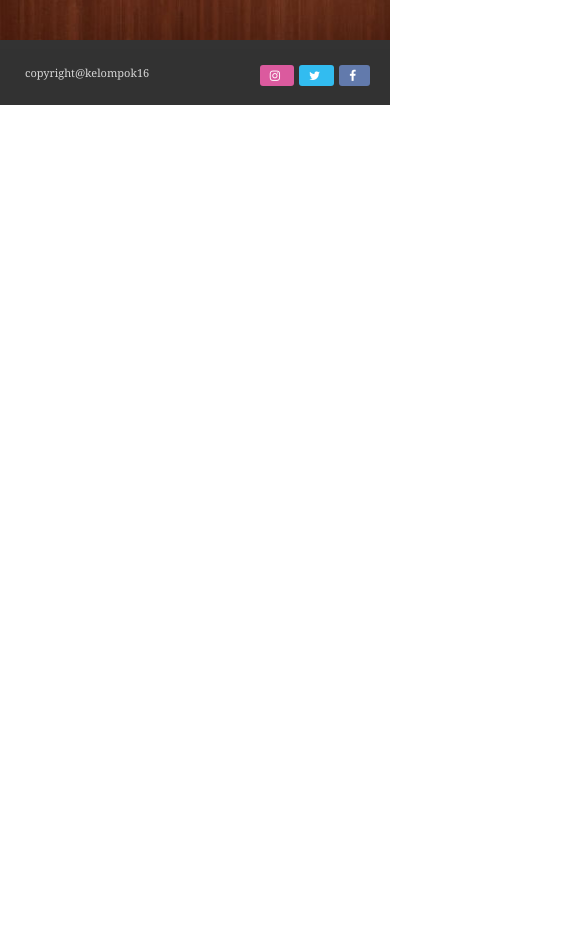
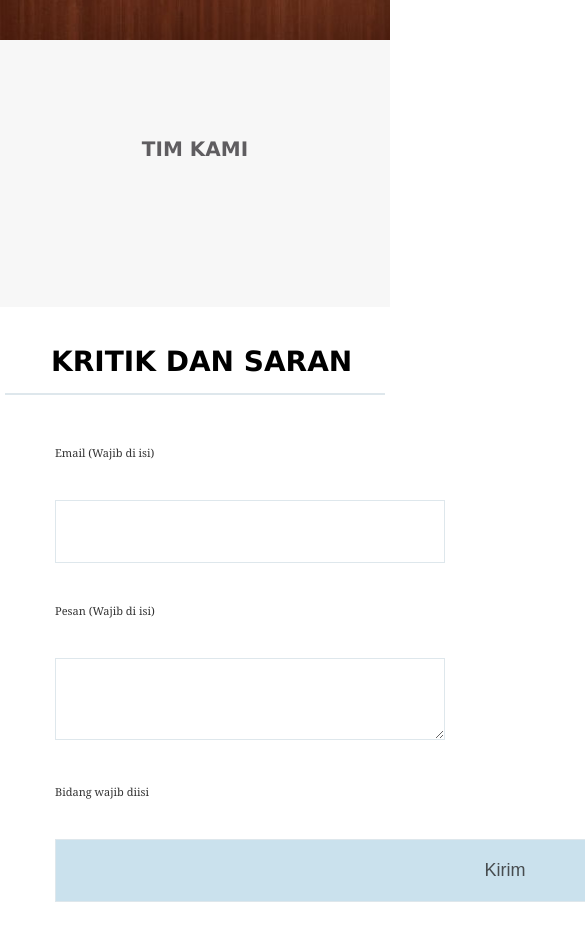
Before and after one commit to MariefW/F16_DTS20, a plain HTML site: page index.html in a window 390 px wide. Shown: the part 460-1395 px from the top of the page, 585 px wide, since content can reach past the window. Before the commit the page ends 844 px from the top, so only its background shows below. Drawn offline with Linux system fonts and the light colour scheme.

Commit message:
Add files via upload
ekstra 2

```diff
--- a/index.html
+++ b/index.html
@@ -30,7 +30,28 @@
           <h1>DTS 2020</h1>
         </div>
 	   </div>
-
+     <div class="bagian-ekstra-1">
+      <div class="container">
+        <div class="heading">
+          <h2>TIM KAMI</h2>
+        </div>
+        <div class="lessons">
+        </div>
+      </div>
+    </div>
+    <div class="bagian-ekstra-2">
+    <div class="main-formulir">
+      <h3 class="title-formulir">KRITIK DAN SARAN</h3>
+  <div class="form-formulir">
+    <p>Email (Wajib di isi)</p>
+    <input type="" name="" id="" value="" />
+    <p>Pesan (Wajib di isi)</p>
+    <textarea></textarea>
+  <p>Bidang wajib diisi</p>
+  <input class="contact-submit" type="submit" name="" id="" value="Kirim" />
+  </div>
+</div>
+ </div>
 	   <div class="footer">
        <div class="footer-sosmed">
           <a href="#" class="btn facebook"><span class="fa fa-facebook"></span></a>
--- a/responsive.css
+++ b/responsive.css
@@ -2,10 +2,49 @@
 	.bagian-utama h1{
 		font-size: 32px;
 		animation: none;
-	}
+  }
+  .heading h2 {
+    font-size: 20px;
+}
+.lesson {
+    width: 50%;
+    margin-bottom: 50px;
 }
 
-@media (max-width: 670px) {
+input, textarea {
+  width: 900px;
+  margin-top: 10px;
+  margin-bottom: 30px;
+  padding: 20px;
+  font-size: 18px;
+  border: 1px solid #dee7ec;
+}
+.contact-submit{
+  width: 900px;
+  margin-top: 10px;
+  margin-left: 50px;
+  margin-right: 50px;
+  margin-bottom: 30px;
+}
+.form-formulir p{
+  margin-top: 10px;
+  margin-left: 50px;
+  margin-right: 50px;
+  margin-bottom: 30px;
+}
+input, textarea {
+  width: 900px;
+  margin-top: 10px;
+  margin-left: 50px;
+  margin-right: 50px;
+  margin-bottom: 30px;
+  padding: 20px;
+  font-size: 18px;
+  border: 1px solid #dee7ec;
+}
+}
+
+@media all and (max-width: 670px) {
 
   .header-right{
     display:none;
@@ -21,9 +60,37 @@
     margin-right: 5px;
     margin-top:10px;
   }
-
+  .contact-submit {
+    margin-left: 50px;
+  }
+  .form-formulir p{
+    margin-top: 10px;
+    margin-left: 50px;
+    margin-right: 50px;
+    margin-bottom: 30px;
+  }
+  input, textarea {
+    width: 390px;
+    margin-top: 10px;
+    margin-left: 50px;
+    margin-right: 50px;
+    margin-bottom: 30px;
+    padding: 20px;
+    font-size: 18px;
+    border: 1px solid #dee7ec;
+}
   p{
     font-size:11px;
     margin-left:10px;
   }
+
+  .top-wrapper h1 {
+    font-size: 24px;
+    line-height: 36px;
 }
+.top-wrapper p {
+    font-size: 14px;
+    line-height: 20px;
+}
+
+}
--- a/stylesheet.css
+++ b/stylesheet.css
@@ -137,6 +137,71 @@ a {
   50%  {font-size: 40px;}
   100% {font-size: 50px;}
 }
+/*Bagian Ekstra 1*/
+.bagian-ekstra-1 {
+  padding-bottom: 80px;
+  padding-left: 5%;
+  padding-right: 5%;
+  background-color: #f7f7f7;
+  text-align: center;
+}
+
+.lesson {
+  float: left;
+  width: 25%;
+}
+.lesson-icon {
+  position: relative;
+}
+.text-contents {
+  width: 80%;
+  display: inline-block;
+  margin-top: 15px;
+  font-size: 15px;
+  color: #b3aeb5;
+}
+.heading {
+  padding-top: 80px;
+  padding-bottom: 50px;
+  color: #5f5d60;
+}
+/*akhir bagian ekstra 1 */
+
+/*Bagian ekstra 2*/
+.bagian-ekstra-2{
+
+    border-bottom: 1px solid #eee;
+    padding-bottom: 80px;
+    text-align: left;
+
+}
+.main-formulir{
+  padding-top: 10px;
+  padding-bottom: 0px;
+  padding-left: 5px;
+  padding-right: 5px;
+}
+.title-formulir{
+  border-bottom : 2px solid #dee7ec;
+  font-size : 28px;
+  padding-bottom:15px;
+  margin-bottom :50px;
+  padding-left: 46px;
+
+}
+input, textarea {
+    width: 400px;
+    margin-top: 10px;
+    margin-bottom: 30px;
+    padding: 20px;
+    font-size: 18px;
+    border: 1px solid #dee7ec;
+}
+.contact-submit {
+    background-color: #cae1ed;
+    color: #474c4f;
+}
+/*akhir bagian ekstra 2 */
 
 /*Footer*/
 .footer{
```
